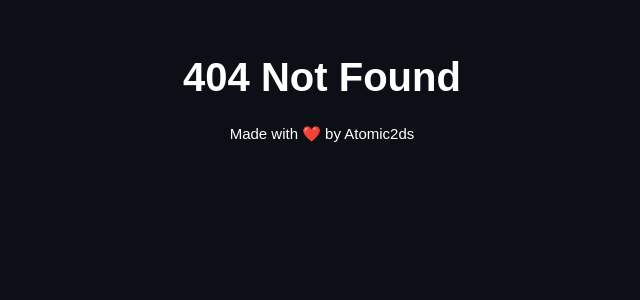
After one commit to Alecks20/Alecks-Media, a Flask app: template templates/404.html in a window 1280 px wide. The commit adds this page. Shown: the top 300 px of the page, without its empty margins (318-958 px from the left). Run offline with Flask 3, Linux system fonts and the light colour scheme; the template is opened without the code that fills it, so the values that code supplies are empty.

Commit message:
Cleaned up the 404 not found page

```diff
--- a/app.py
+++ b/app.py
@@ -77,6 +77,11 @@ def get_api_image(filename):
 def get_image(filename):
     return send_from_directory(app.config['UPLOAD_FOLDER'], filename)
 
+@app.errorhandler(404)
+def page_not_found(error):
+    return render_template('404.html'), 404
+
+
 if __name__ == '__main__':
     if not os.path.exists(UPLOAD_FOLDER):
         os.makedirs(UPLOAD_FOLDER)
--- a/static/index.css
+++ b/static/index.css
@@ -117,3 +117,22 @@ body {
     position: relative;
     text-align: left;
 }
+
+.title-404 {
+    padding: 5px;
+    width: 400px;
+    margin: 20px auto;
+    text-align: center;
+    color: white;
+    font-size: 40px;
+    font-weight: bold;
+    margin-top: 50px;
+}
+
+.text-404 {
+    width: 200px;
+    margin: 5px auto;
+    text-align: center;
+    color: white;
+    font-size: 15px;
+}
--- /dev/null
+++ b/templates/404.html
@@ -0,0 +1,16 @@
+<!DOCTYPE html>
+<html lang="en">
+<head>
+    <meta charset="UTF-8">
+    <meta name="viewport" content="width=device-width, initial-scale=1.0">
+    <link rel="stylesheet" href="{{ url_for('static', filename='index.css') }}">
+    <title>404 Not Found</title>
+</head>
+<body style="background-color: #0C0F15;"></body>
+<body>
+    <div class="content-404">
+        <h1 class="title-404">404 Not Found</h1>
+        <p class="text-404">Made with ❤️ by Atomic2ds</p>
+    </div>
+</body>
+</html>
```
